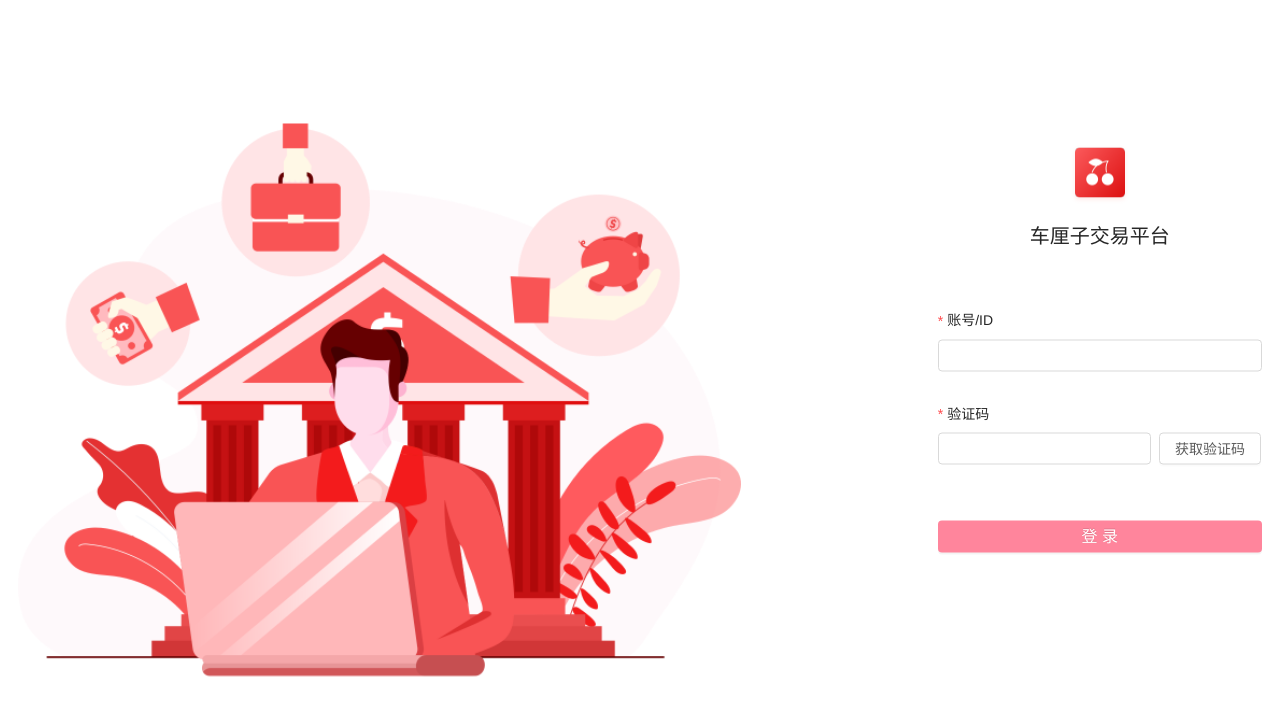
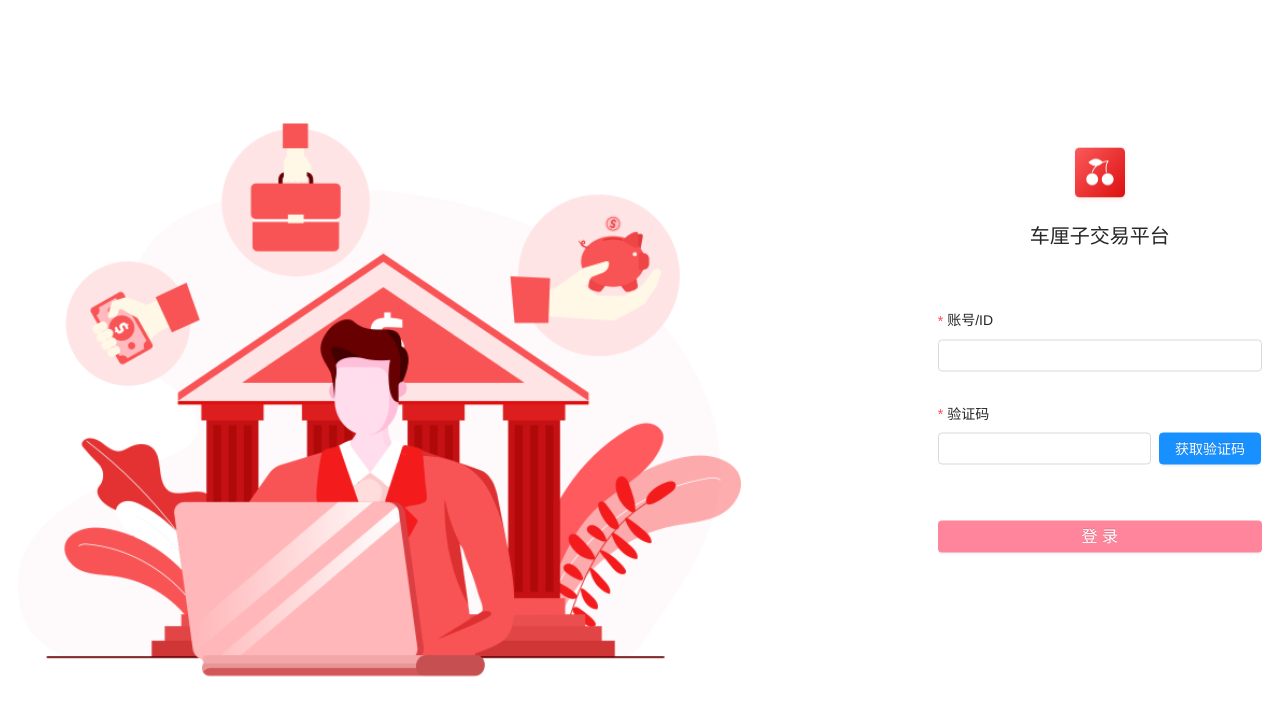
Before and after one commit to FantasyLian/cherry-admin, a Vue app: page /#/login in a window 1280 px wide. Shown: the top 716 px of the page. Built offline with nearby package versions, Linux system fonts and the light colour scheme.

Commit message:
修改接口地址

```diff
--- a/src/components/CountDown.vue
+++ b/src/components/CountDown.vue
@@ -1,5 +1,5 @@
 <template>
-  <a-button class="count-down-btn" @click="fn">{{ context }}</a-button>
+  <a-button type="primary" class="count-down-btn" @click="fn">{{ context }}</a-button>
 </template>
 <script>
 import { Button } from 'ant-design-vue'
--- a/src/utils/request.js
+++ b/src/utils/request.js
@@ -42,9 +42,9 @@ instance.interceptors.response.use(
     const { status } = response
     if (status === 200) {
       if (response.data.code === 600) {
-        Message({ content: '请重新登录', duration: 1500 })
+        Message.warn({ content: '请重新登录', duration: 1500 })
       } else if (response.data.code !== 200) {
-        Message({ content: response.data.msg, duration: 1500 })
+        Message.warn({ content: response.data.msg, duration: 1500 })
       }
     }
     return response
```
Also changed, not shown: 1 other file (tests, documents, lock files or other folders).
